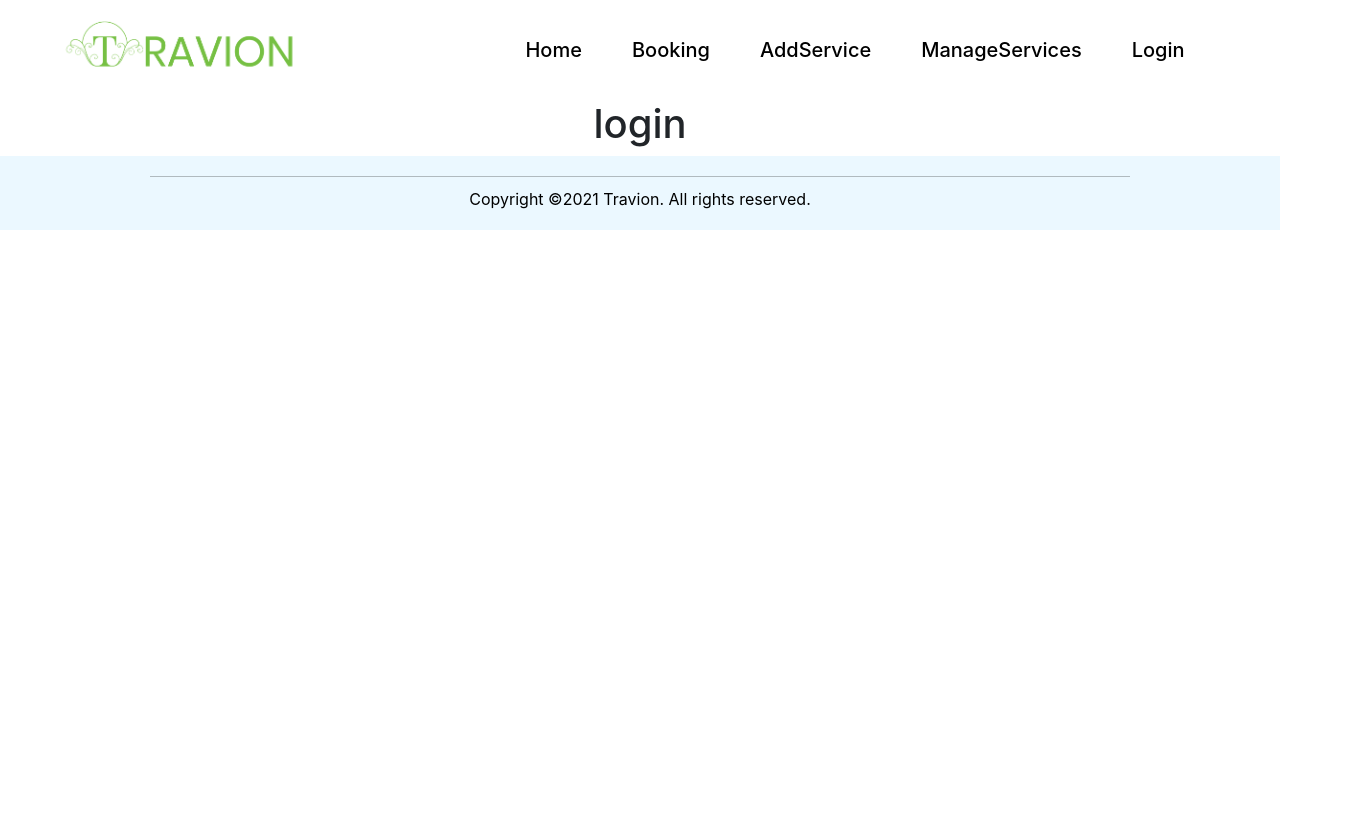
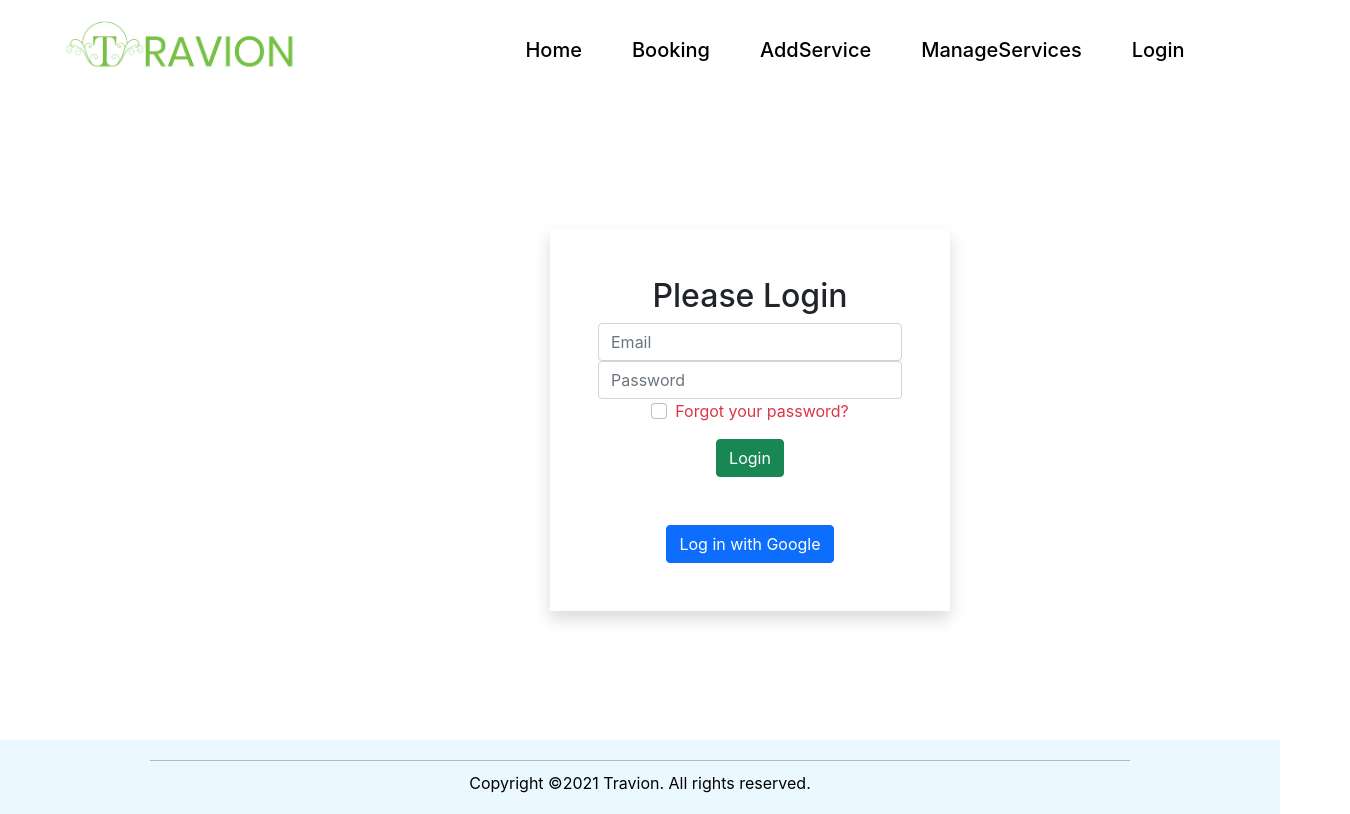
Before and after one commit to Rakibul-Hasan-max/Travion, a React (Create React App) app: page /login in a window 1280 px wide. Shown: the whole page, 1350 px wide, since content can reach past the window. Built offline with nearby package versions, Linux system fonts and the light colour scheme; no server answers.

Commit message:
main done

```diff
--- a/src/App.js
+++ b/src/App.js
@@ -7,7 +7,7 @@ import Login from './Pages/Login/Login';
 import Footer from './Pages/Footer/Footer';
 import AddService from './Pages/AddService/AddService';
 import Booking from './Pages/Booking/Booking';
-// import AuthProvider from './contexts/AuthProvider';
+import AuthProvider from './Context/AuthProvider';
 // import PrivateRoute from './Pages/Login/PrivateRoute/PrivateRoute';
 // import ManageServices from './Pages/ManageServices/ManageServices';
 
@@ -15,7 +15,7 @@ import Booking from './Pages/Booking/Booking';
 function App() {
   return (
     <div className="App">
-      {/* <AuthProvider> */}
+      <AuthProvider>
         <Router>
           <Header></Header>
           <Switch>
@@ -46,7 +46,7 @@ function App() {
           </Switch>
           <Footer></Footer>
         </Router>
-      {/* </AuthProvider> */}
+      </AuthProvider>
     </div>
   );
 }
--- /dev/null
+++ b/src/Context/AuthProvider.js
@@ -0,0 +1,15 @@
+import React, { createContext } from 'react';
+import useFirebase from '../Hooks/useFirebase';
+
+export const AuthContext = createContext();
+
+const AuthProvider = ({ children }) => {
+    const allContext = useFirebase();
+    return (
+        <AuthContext.Provider value={allContext}>
+            {children}
+        </AuthContext.Provider>
+    );
+};
+
+export default AuthProvider;
--- /dev/null
+++ b/src/Hooks/useAuth.js
@@ -0,0 +1,8 @@
+import { useContext } from "react"
+import { AuthContext } from "../Context/AuthProvider";
+
+const useAuth = () => {
+    return useContext(AuthContext);
+}
+
+export default useAuth;
--- /dev/null
+++ b/src/Hooks/useFirebase.js
@@ -0,0 +1,51 @@
+import React, { useEffect, useState } from 'react';
+import { getAuth, signInWithPopup, GoogleAuthProvider, onAuthStateChanged, signOut, createUserWithEmailAndPassword } from "firebase/auth";
+import initializeAuthentication from '../Firebase/firebase.initialize';
+
+
+initializeAuthentication();
+
+const useFirebase = () => {
+    const[user, setUser] = useState({});
+    const[error, setError] = useState('');
+
+
+    const auth = getAuth();
+    const googleProvider = new GoogleAuthProvider();
+
+    const signInUsingGoogle = () => {
+        signInWithPopup(auth, googleProvider)
+            .then((result) => {
+                console.log(result.user);
+                setUser(result.user);
+        })
+        .catch((error) => {
+            setError(error.message);
+        })
+    }
+
+    const logout = () => {
+        signOut(auth)
+            .then(() => {
+                setUser ({});
+            })
+    }
+
+      useEffect(() => {
+        onAuthStateChanged (auth, user => {
+            if (user) {
+                setUser(user);
+            }
+        })
+    }, [])
+
+
+    return {
+        user,
+        error,
+        signInUsingGoogle,
+        logout
+    }
+};
+
+export default useFirebase;
--- a/src/Pages/Header/Header.js
+++ b/src/Pages/Header/Header.js
@@ -2,11 +2,11 @@ import React from 'react';
 import './Header.css';
 import logo from '../../Images/logo.png'
 import { Link } from 'react-router-dom';
-// import useFirebase from '../Hooks/useFirebase';
+import useFirebase from '../../Hooks/useFirebase';
 
 
 const Header = () => {
-    // const {user, logout} = useFirebase();
+    const {user, logout} = useFirebase();
     return (
         <div>
             <div className="naved">
@@ -19,7 +19,7 @@ const Header = () => {
                     <Link to ="/addService">AddService</Link>
                     <Link to ="/blog">ManageServices</Link>
                     <Link to ="/login">Login</Link>
-                    {/* {user?.email && <button onClick={logout} className="btn btn-success" >Logout</button>} */}
+                    {user?.email && <button onClick={logout} className="btn btn-success" >Logout</button>}
                 </nav>
             </div>
         </div>
--- a/src/Pages/Login/Login.css
+++ b/src/Pages/Login/Login.css
@@ -0,0 +1,4 @@
+.body {
+    width: 800px;
+    margin-left: 550px;
+}
--- a/src/Pages/Login/Login.js
+++ b/src/Pages/Login/Login.js
@@ -1,9 +1,70 @@
-import React from 'react';
+import React, { useState } from 'react';
+import { Link } from 'react-router-dom';
+import './Login.css';
+import { getAuth, createUserWithEmailAndPassword } from "firebase/auth";
+import useAuth from '../../Hooks/useAuth';
+
 
 const Login = () => {
+    const {signInUsingGoogle} = useAuth();
+
+    const[email, setEmail] = useState('');
+    const[password, setPassword] = useState('');
+    const[error, setError] = useState('');
+
+    const handleEmailChange = e =>{
+    setEmail(e.target.value);
+    }
+
+    const handlePasswordChange = e =>{
+    setPassword(e.target.value);
+    }
+
+    const handleRegistration = e => {
+    e.preventDefault();
+	console.log(email, password);
+    const auth = getAuth();
+    if(password.length < 6) {
+        setError('Password should be at least 6 characters')
+        return;
+    }
+    createUserWithEmailAndPassword(auth, email, password)
+        .then(result => {
+        const user = result.user;
+        console.log(user);
+    })
+    }
+
     return (
         <div>
-            <h1>login</h1>
+            <div className=" container body">
+                <div className="row align-items-center" style={{ height: "80vh" }}>
+                    <div className="col-md-6 shadow p-5">
+                        <div onSubmit={handleRegistration}>
+                            <div>
+                            <h2>Please Login</h2>
+                            </div>
+                            <div className="form-group">
+                                <input onBlur={handleEmailChange} type="text" required className="form-control" placeholder="Email" />
+                            </div>
+                            <div className="form-group">
+                                <input onBlur={handlePasswordChange} type="password" required className="form-control" placeholder="Password" />
+                            </div>
+                            <div className="form-group">
+                                <input className="form-check-input" type="checkbox" value="" id="flexCheckIndeterminate"></input>
+                                <label htmlFor="" className="text-danger ms-2">Forgot your password?</label>
+                            </div>
+                            <div className="text-danger">{error}</div>
+                            <div className="from-group mt-3">
+                                <button onClick={handleRegistration} className="btn btn-success" type="submit">Login</button>
+                            </div>
+                        </div>
+                        <div className="from-group mt-5">
+                            <button onClick={signInUsingGoogle} className="btn btn-primary" >Log in with Google</button>
+                        </div>
+                    </div>
+                </div>
+            </div>
         </div>
     );
 };
```
Also changed, not shown: src/PrivateRoute/PrivateRoute.js (added, +21 -0 lines).
